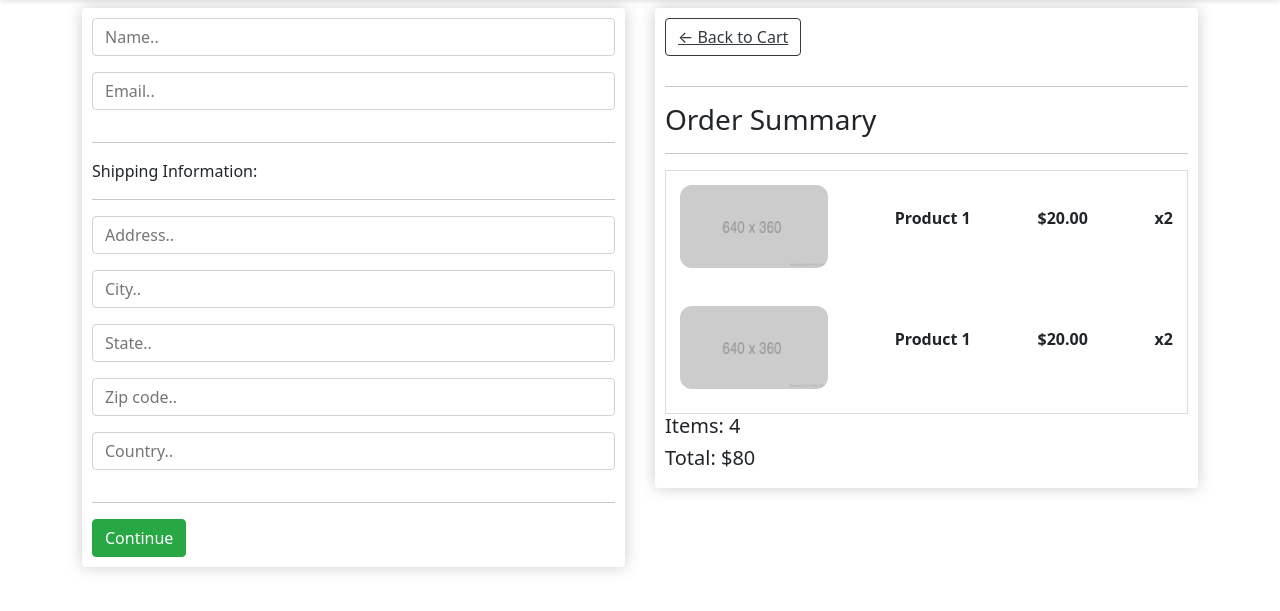
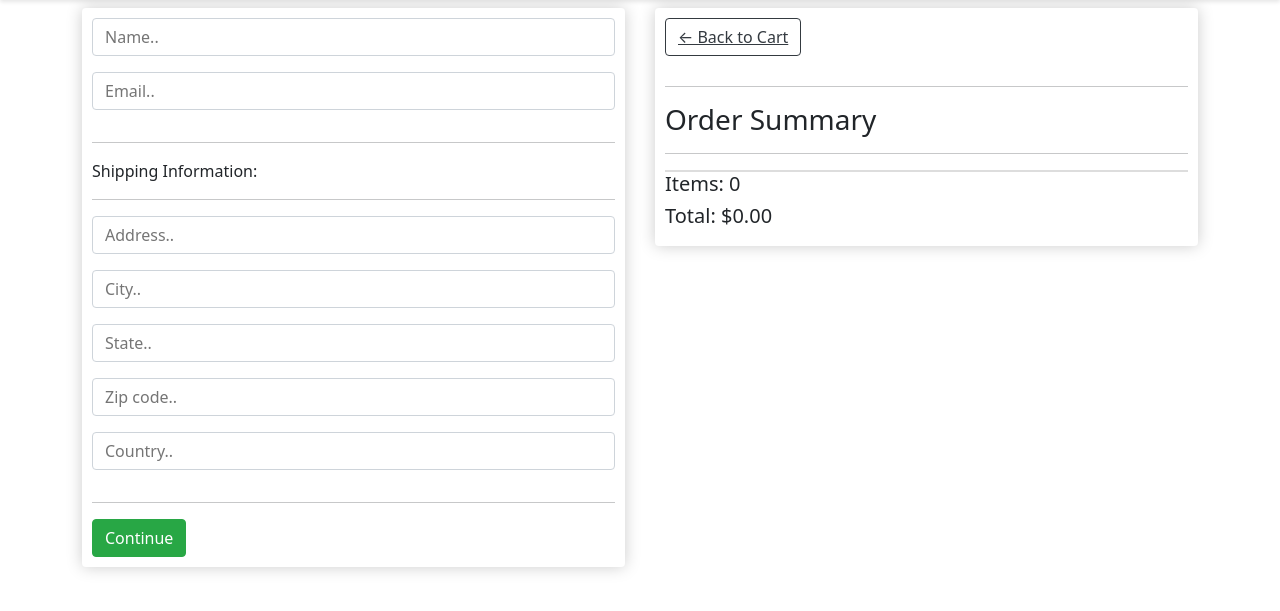
Before and after one commit to DMGochoa/Frontend-Course, a Django app: page /checkout/ in a window 1280 px wide. Shown: the part 72-683 px from the top of the page. Run offline with Django 5.2, Linux system fonts and the light colour scheme.

Commit message:
Adding the dynamic content to the checkout page

```diff
--- a/ecommerce/store/templates/store/checkout.html
+++ b/ecommerce/store/templates/store/checkout.html
@@ -54,21 +54,17 @@
             <h3>Order Summary</h3>
             <hr>
             <div class="checkout-container">
-                <div class="cart-row cart-row-checkout">
-                    <img class="row-image checkout-image" src="{% static 'images/placeholder.png' %}" alt="product">
-                    <p>Product 1</p>
-                    <p>$20.00</p>
-                    <p>x2</p>
-                </div>
-                <div class="cart-row cart-row-checkout">
-                    <img class="row-image checkout-image" src="{% static 'images/placeholder.png' %}" alt="product">
-                    <p>Product 1</p>
-                    <p>$20.00</p>
-                    <p>x2</p>
-                </div>
+                {% for item in items %}
+                    <div class="cart-row cart-row-checkout">
+                        <img class="row-image checkout-image" src="{{item.product.imageURL}}" alt="product">
+                        <p>{{item.product.name}}</p>
+                        <p>${{item.product.price|floatformat:2}}</p>
+                        <p>x{{item.quantity}}</p>
+                    </div>
+                {% endfor %}
             </div>
-            <h5>Items:   4</h5>
-            <h5>Total:   $80</h5>
+            <h5>Items:   {{order.get_cart_items}}</h5>
+            <h5>Total:   ${{order.get_cart_total|floatformat:2}}</h5>
         </div>
     </div>
 </div>
--- a/ecommerce/store/views.py
+++ b/ecommerce/store/views.py
@@ -24,5 +24,15 @@
     return render(request, 'store/cart.html', context)
 
 def checkout(request):
-    context = {}
+    if request.user.is_authenticated:
+        customer = request.user.customer
+        order, created = Order.objects.get_or_create(
+            customer=customer,
+            complete=False
+            )
+        items = order.orderitem_set.all()
+    else:
+        items = []
+        order = {'get_cart_total':0, 'get_cart_items':0}
+    context = {'items': items, 'order': order}
     return render(request, 'store/checkout.html', context)
```
